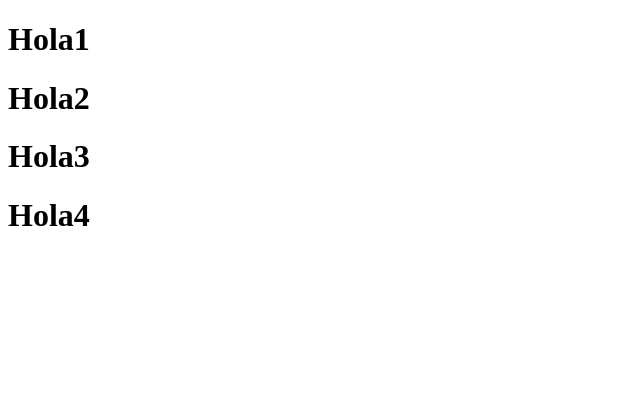
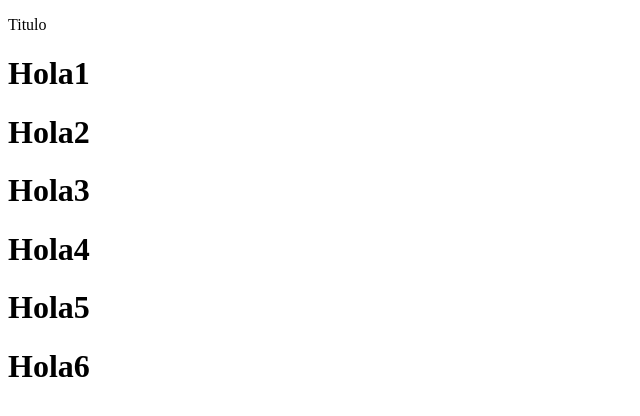
Before and after one commit to edg-ceron/Test-git, a plain HTML site: page index.html in a window 1280 px wide. Shown: the whole page, without its empty margins (0-640 px from the left). Drawn offline with Linux system fonts and the light colour scheme.

Commit message:
Se agregan nuevos hola

```diff
--- a/index.html
+++ b/index.html
@@ -7,9 +7,12 @@
   <title>Document</title>
 </head>
 <body>
+  <p>Titulo</p>
   <h1>Hola1</h1>
   <h1>Hola2</h1>
   <h1>Hola3</h1>
   <h1>Hola4</h1>
+  <h1>Hola5</h1>
+  <h1>Hola6</h1>
 </body>
 </html>
```
